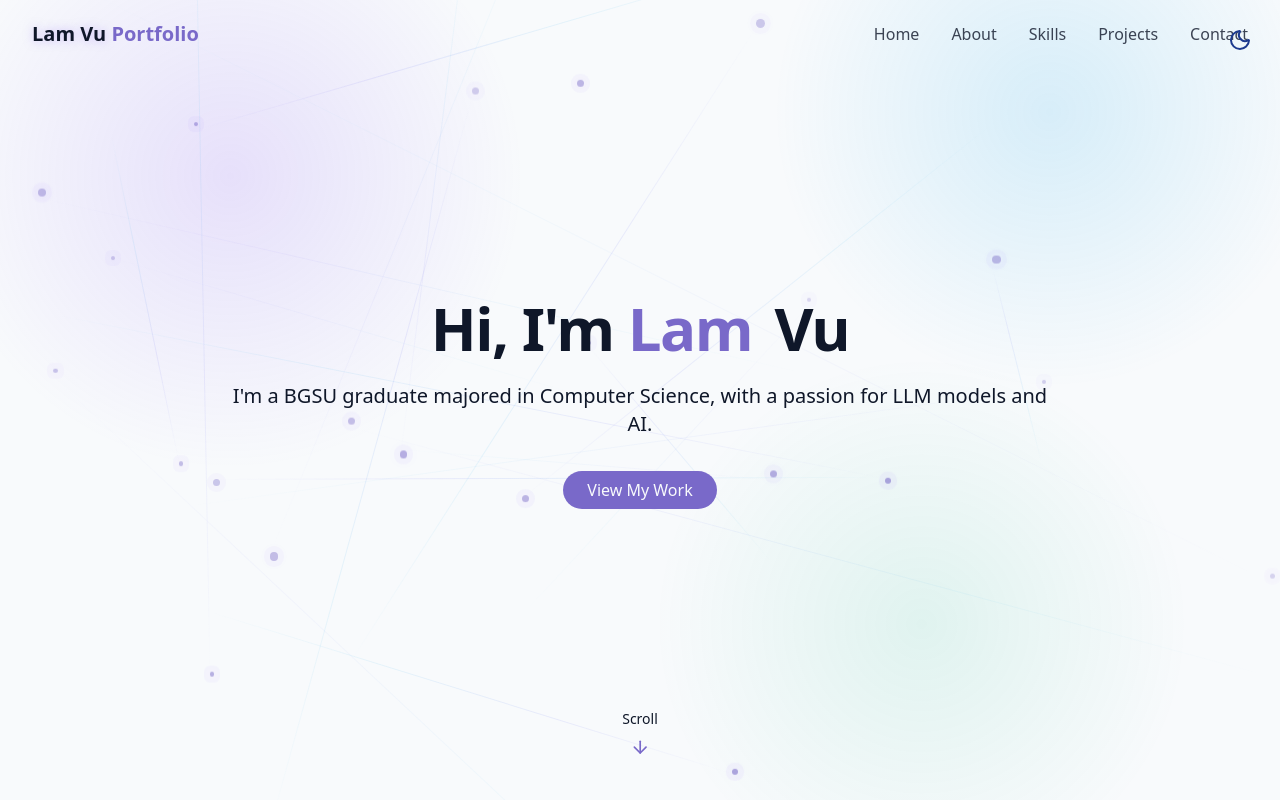
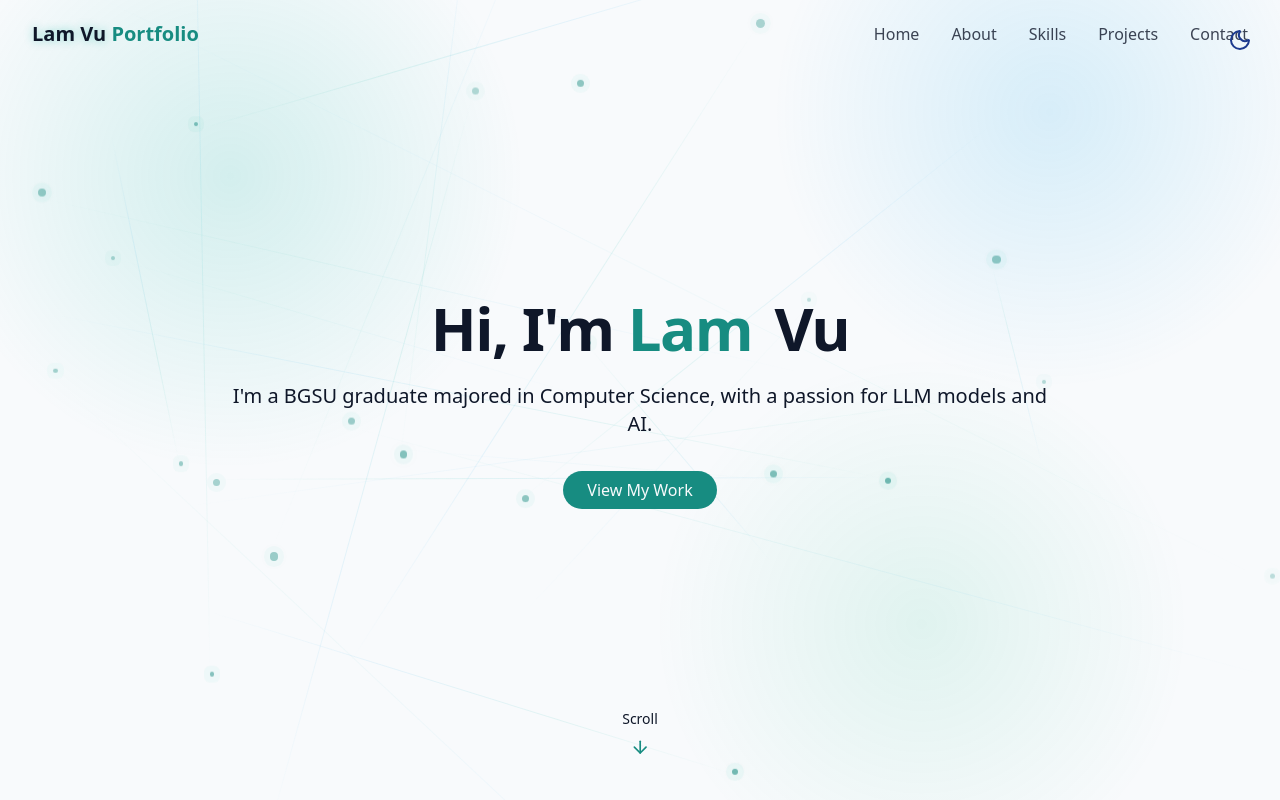
Before and after one commit to LamVu22/Portfolio, a React (Vite) app: page / in a window 1280 px wide. Shown: the top 800 px of the page. Built offline with nearby package versions, Linux system fonts and the light colour scheme.

Commit message:
customized primary color

```diff
--- a/src/index.css
+++ b/src/index.css
@@ -69,7 +69,7 @@
 
     --card: 0 0% 100%;
 
-    --primary: 250 47% 60%;
+    --primary: 174 72% 32%;
     --primary-foreground: 210 40% 98%;
 
     --border: 214 32% 91%;
@@ -81,7 +81,7 @@
 
     --card: 222 47% 8%;
 
-    --primary: 250 65% 65%;
+    --primary: 174 70% 42%;
     --primary-foreground: 213 31% 91%;
 
     --border: 217 33% 20%;
@@ -124,7 +124,7 @@
 
 @utility text-glow {
   @apply relative;
-  text-shadow: 0 0 10px rgba(167, 139, 250, 0.5);
+  text-shadow: 0 0 10px rgba(20, 184, 166, 0.45);
 }
 
 @utility card-hover {
@@ -140,7 +140,7 @@
 
 @utility cosmic-button {
   @apply px-6 py-2 rounded-full bg-primary text-primary-foreground font-medium
-         transition-all duration-300 hover:shadow-[0_0_10px_rgba(139,92,246,0.5)]
+         transition-all duration-300 hover:shadow-[0_0_10px_rgba(20,184,166,0.45)]
          hover:scale-105 active:scale-95;
 }
 
@@ -159,7 +159,7 @@
 @utility ai-network {
   @apply absolute inset-0;
   background-image:
-    radial-gradient(circle at 18% 22%, rgba(139, 92, 246, 0.16), transparent 24%),
+    radial-gradient(circle at 18% 22%, rgba(20, 184, 166, 0.16), transparent 24%),
     radial-gradient(circle at 82% 14%, rgba(14, 165, 233, 0.14), transparent 22%),
     radial-gradient(circle at 72% 78%, rgba(16, 185, 129, 0.1), transparent 24%);
 }
@@ -167,8 +167,8 @@
 @utility ai-node {
   @apply absolute rounded-full bg-primary;
   box-shadow:
-    0 0 0 6px rgba(139, 92, 246, 0.08),
-    0 0 18px rgba(139, 92, 246, 0.24);
+    0 0 0 6px rgba(20, 184, 166, 0.08),
+    0 0 18px rgba(20, 184, 166, 0.24);
 }
 
 @utility ai-link {
@@ -176,7 +176,7 @@
   background: linear-gradient(
     to right,
     transparent,
-    rgba(99, 102, 241, 0.45),
+    rgba(20, 184, 166, 0.42),
     rgba(14, 165, 233, 0.35),
     transparent
   );
```
